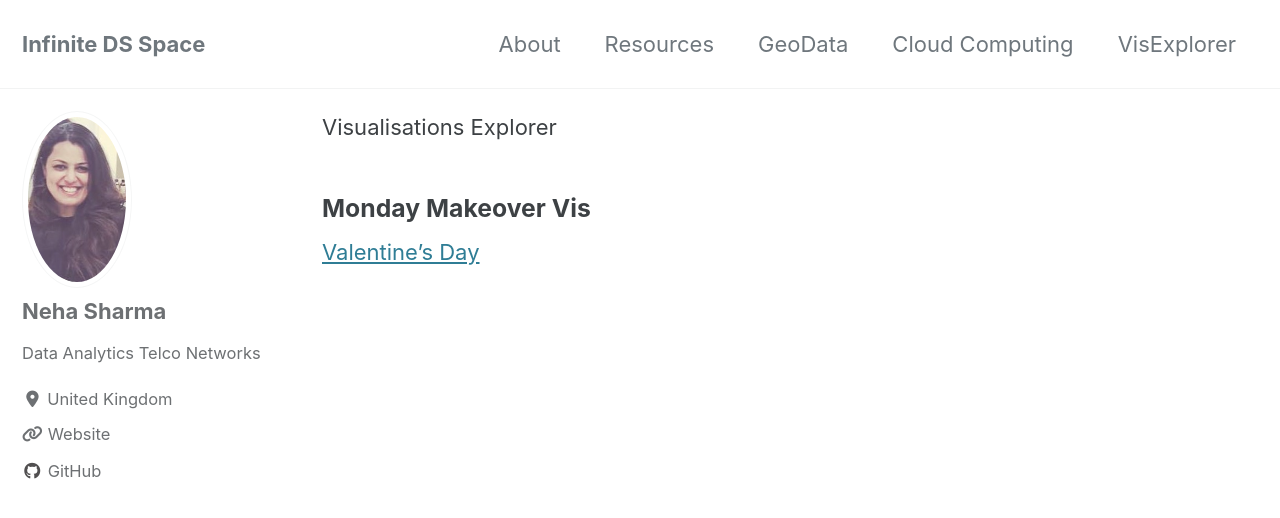
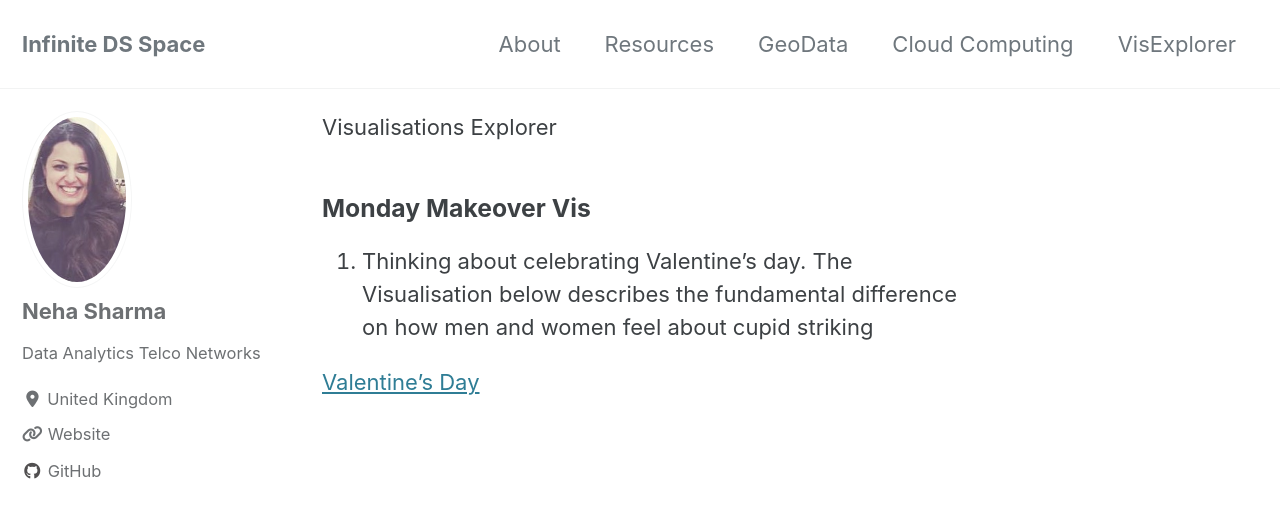
Before and after one commit to ns3115neha/ns3115neha.github.io, a Jekyll site: the page built from _pages/VisExplorer.md, in a window 1280 px wide and 900 px high. Shown: the top 518 px of the window. Built offline with Jekyll 4.4.1, drawn with Linux system fonts in a browser that asks for light colours; cached includes are drawn as plain includes; nearby versions of some CDN libraries.

Commit message:
added explanation to visexplorer

```diff
--- a/_pages/VisExplorer.md
+++ b/_pages/VisExplorer.md
@@ -7,4 +7,8 @@ author_profile: true
 Visualisations Explorer
 
 ### Monday Makeover Vis
+
+
+1. Thinking about celebrating Valentine's day. The Visualisation below describes the fundamental difference on how men and women feel about cupid striking
+
 [Valentine's Day](https://public.tableau.com/app/profile/neha8289/viz/valentines_day_mm/Dashboard3)
```
